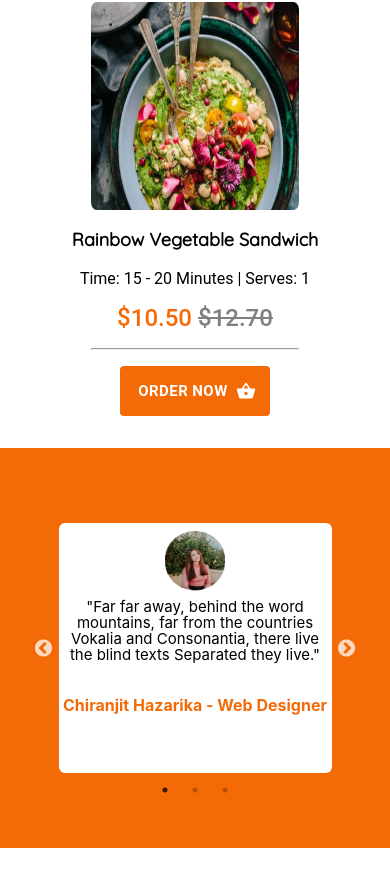
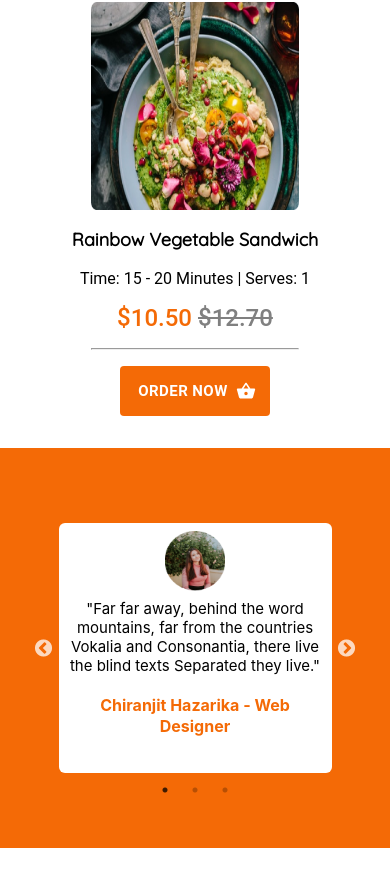
Before and after one commit to ameen-ansari/FoodDX, a React (Create React App) app: page / in a window 390 px wide. Shown: the part 3936-4816 px from the top of the page. Built offline with nearby package versions, Linux system fonts and the light colour scheme; a web font is replaced by a local one.

Commit message:
Solve A little bug in slider

```diff
--- a/src/Components/slider.Module.css
+++ b/src/Components/slider.Module.css
@@ -45,14 +45,14 @@
       width: 95%;
       height: 5rem;
       text-align: center;
-      line-height: 1rem;
+      /* line-height: 1rem; */
       font-weight: 400;
       font-size: 15px;
       margin: auto;
     }
     .slides div p:nth-child(3) {
         height: 4rem;
-      width: 100%;
+      width: 80%;
       color: var(--orange);
       font-weight: 700;
       line-height: 21px;
```
